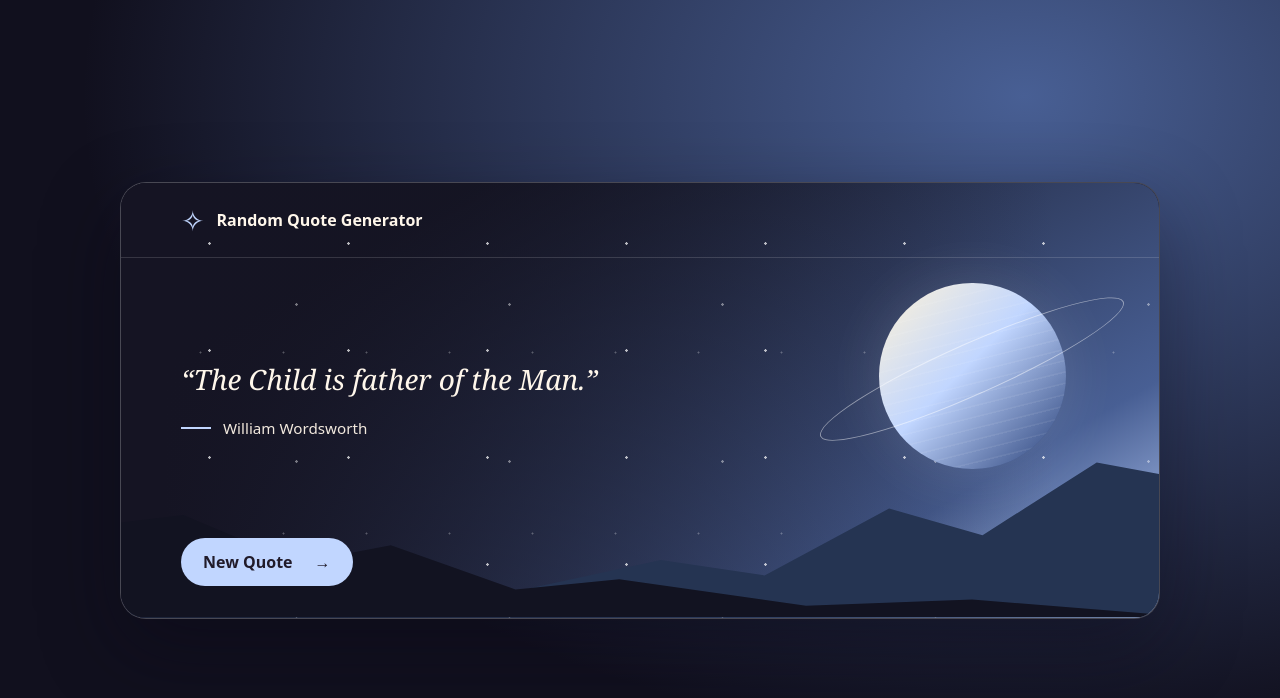
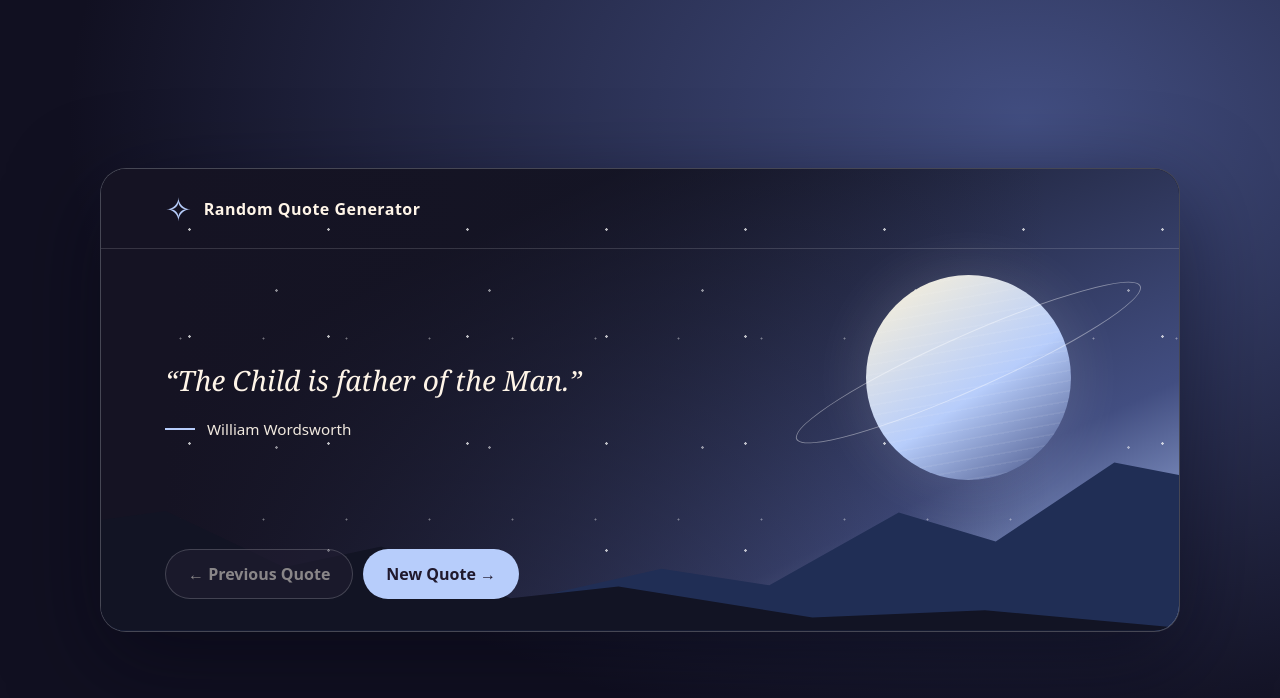
Before and after one commit to alina-233/CodeAlpha_RandomQuoteGenerator, a plain HTML site: page index.html in a window 1280 px wide. Drawn offline with Linux system fonts and the light colour scheme.

Commit message:
Add files via upload

```diff
--- a/index.html
+++ b/index.html
@@ -3,7 +3,7 @@
 <head>
   <meta charset="UTF-8">
   <meta name="viewport" content="width=device-width, initial-scale=1">
-  <meta name="theme-color" content="#171526">
+  <meta name="theme-color" content="#151323">
   <title>Random Quote Generator</title>
 
   <style>
@@ -13,27 +13,27 @@
 
     :root {
       color-scheme: dark;
-      --sky: #69538d;
-      --accent: #f1c898;
-      --mountain: #372a4e;
+      --sky: #55457f;
+      --accent: #f1bd88;
+      --mountain: #251e42;
     }
 
     :root[data-scene="1"] {
-      --sky: #79557d;
-      --accent: #f2bfd9;
-      --mountain: #432b49;
+      --sky: #644c85;
+      --accent: #e9b4d8;
+      --mountain: #2e2146;
     }
 
     :root[data-scene="2"] {
-      --sky: #326574;
-      --accent: #abe6d8;
-      --mountain: #173d49;
+      --sky: #275b6a;
+      --accent: #9ae2cf;
+      --mountain: #123541;
     }
 
     :root[data-scene="3"] {
-      --sky: #485f94;
-      --accent: #c1d6ff;
-      --mountain: #253452;
+      --sky: #424e81;
+      --accent: #b7cdfb;
+      --mountain: #202e55;
     }
 
     body {
@@ -43,25 +43,25 @@
       display: grid;
       place-items: center;
       padding: clamp(16px, 5vw, 72px);
-      color: #fff7eb;
+      font-family: system-ui, sans-serif;
+      color: #fff5e8;
       background:
-        radial-gradient(ellipse at 80% 12%, var(--sky), transparent 65%),
-        #11101e;
-      font-family: system-ui, sans-serif;
+        radial-gradient(ellipse at 80% 15%, var(--sky), transparent 66%),
+        #111021;
     }
 
     main {
       position: relative;
       isolation: isolate;
       overflow: hidden;
-      width: min(100%, 1040px);
+      width: min(100%, 1080px);
       border: 1px solid #ffffff38;
       border-radius: 26px;
-      background: #151423;
-      box-shadow: 0 28px 80px #09081666;
+      background: #121324;
+      box-shadow: 0 28px 90px #06061380;
     }
 
-    /* Night-sky illustration */
+    /* Night sky, planet and mountains */
     .scene {
       position: absolute;
       inset: 0;
@@ -69,18 +69,17 @@
       overflow: hidden;
       pointer-events: none;
       background:
-        linear-gradient(90deg, #151423 4%, transparent 90%),
-        linear-gradient(150deg, #141523 20%, var(--sky) 77%, var(--accent));
+        linear-gradient(90deg, #151323 6%, transparent 88%),
+        linear-gradient(155deg, #141626 25%, var(--sky) 74%, var(--accent));
     }
 
     .stars {
       position: absolute;
       inset: 0;
-      opacity: 0.7;
       background-image:
-        radial-gradient(circle, #fff 1px, transparent 1.5px),
-        radial-gradient(circle, #fff9 1px, transparent 1.5px),
-        radial-gradient(circle, #fff6 0.8px, transparent 1.2px);
+        radial-gradient(circle, #ffffffb3 1px, transparent 1.5px),
+        radial-gradient(circle, #ffffff80 1px, transparent 1.5px),
+        radial-gradient(circle, #ffffff66 0.8px, transparent 1.2px);
       background-size: 139px 107px, 213px 157px, 83px 181px;
       background-position: 19px 7px, 69px 43px, 38px 79px;
     }
@@ -88,33 +87,34 @@
     .planet {
       position: absolute;
       top: 23%;
-      right: 9%;
-      width: 18%;
+      right: 10%;
+      width: 19%;
       aspect-ratio: 1;
       border-radius: 50%;
       background:
         repeating-linear-gradient(
-          166deg, transparent 0 9px, #ffffff12 10px 11px
+          170deg, transparent 0 8px, #ffffff12 9px 10px
         ),
-        linear-gradient(135deg, #fff3d7, var(--accent) 46%, var(--sky) 88%);
-      box-shadow: 0 0 60px #ffffff20;
+        linear-gradient(145deg, #fff4d5, var(--accent) 56%, var(--sky));
+      box-shadow: 0 0 60px #ffffff24;
     }
 
     .orbit {
       position: absolute;
-      top: 37%;
+      top: 36%;
       right: 2%;
-      width: 32%;
+      width: 35%;
       height: 12%;
-      border: 1px solid #ffffff77;
+      border: 1px solid #ffffff68;
       border-radius: 50%;
       transform: rotate(-24deg);
     }
 
     .ridge {
       position: absolute;
-      inset: auto 0 0;
-      height: 44%;
+      bottom: 0;
+      width: 100%;
+      height: 45%;
       background: var(--mountain);
       clip-path: polygon(
         0 98%, 18% 86%, 34% 91%, 52% 70%, 62% 78%,
@@ -123,49 +123,48 @@
     }
 
     .ridge.front {
-      height: 29%;
-      background: #121321;
+      height: 32%;
+      background: #121424;
       transform: scaleX(-1);
     }
 
+    /* Title and quote */
     header {
       display: flex;
       align-items: center;
       gap: 12px;
-      padding: 18px clamp(22px, 5vw, 60px);
+      padding: 18px clamp(22px, 5vw, 65px);
       border-bottom: 1px solid #ffffff24;
     }
 
     header span {
       color: var(--accent);
-      font-size: 28px;
+      font: 32px Georgia, serif;
     }
 
     h1 {
       margin: 0;
       font-size: 1rem;
       font-weight: 600;
+      letter-spacing: 0.03em;
     }
 
     figure {
       display: flex;
       flex-direction: column;
       justify-content: center;
-      min-height: 280px;
+      min-height: 300px;
       margin: 0;
-      padding: 36px clamp(22px, 5vw, 60px);
+      padding: 38px clamp(22px, 5vw, 65px);
     }
 
-    /* Sentence-sized text with room for natural line breaks */
     blockquote {
       width: min(72%, 38em);
       margin: 0;
       font-family: Georgia, "Times New Roman", serif;
       font-size: clamp(1.25rem, 2.2vw, 1.75rem);
-      font-weight: 400;
       font-style: italic;
       line-height: 1.5;
-      letter-spacing: normal;
     }
 
     figcaption {
@@ -173,7 +172,7 @@
       align-items: center;
       gap: 12px;
       margin-top: 18px;
-      color: #f2e9de;
+      color: #f1e9df;
       font-size: 0.95rem;
     }
 
@@ -184,25 +183,32 @@
       background: var(--accent);
     }
 
+    /* Navigation */
     footer {
-      padding: 0 clamp(22px, 5vw, 60px) 32px;
+      display: flex;
+      flex-wrap: wrap;
+      gap: 10px;
+      padding: 0 clamp(22px, 5vw, 65px) 32px;
     }
 
     button {
-      display: inline-flex;
-      align-items: center;
-      gap: 22px;
       padding: 13px 22px;
-      border: 0;
+      border: 1px solid transparent;
       border-radius: 100px;
       background: var(--accent);
-      color: #211b2a;
+      color: #20192d;
       font: 600 1rem system-ui, sans-serif;
       cursor: pointer;
     }
 
-    button:hover {
-      filter: brightness(1.08);
+    #previous {
+      border-color: #ffffff60;
+      background: #221e33;
+      color: #fff7eb;
+    }
+
+    button:enabled:hover {
+      filter: brightness(1.1);
     }
 
     button:focus-visible {
@@ -210,28 +216,37 @@
       outline-offset: 4px;
     }
 
+    button:disabled {
+      opacity: 0.5;
+      cursor: default;
+    }
+
     @media (max-width: 640px) {
       .planet {
-        top: 76px;
+        top: 78px;
         right: 12%;
-        width: 84px;
+        width: 80px;
       }
 
       .orbit {
-        top: 104px;
-        right: calc(12% - 23px);
+        top: 105px;
+        right: calc(12% - 25px);
         width: 130px;
-        height: 23px;
+        height: 22px;
       }
 
       figure {
-        min-height: 265px;
-        padding-top: 120px;
+        min-height: 270px;
+        padding-top: 125px;
         padding-bottom: 24px;
       }
 
       blockquote {
         width: 100%;
+      }
+
+      footer {
+        padding-bottom: 24px;
       }
     }
   </style>
@@ -258,8 +273,12 @@
     </figure>
 
     <footer>
+      <button id="previous" type="button" disabled>
+        ← Previous Quote
+      </button>
+
       <button id="next" type="button">
-        New Quote <span aria-hidden="true">→</span>
+        New Quote →
       </button>
     </footer>
   </main>
@@ -286,25 +305,45 @@
 
     const quoteText = document.getElementById("quote");
     const authorText = document.getElementById("author");
+    const previousButton = document.getElementById("previous");
     const nextButton = document.getElementById("next");
 
-    let currentIndex = Math.floor(Math.random() * quotes.length);
+    // Keep the order of quotes shown during this visit.
+    const firstIndex = Math.floor(Math.random() * quotes.length);
+    const quoteHistory = [firstIndex];
+    let position = 0;
 
     function displayQuote() {
-      const quote = quotes[currentIndex];
+      const index = quoteHistory[position];
+      const quote = quotes[index];
+
       quoteText.textContent = `“${quote.text}”`;
       authorText.textContent = quote.author;
-      document.documentElement.dataset.scene = currentIndex;
+      document.documentElement.dataset.scene = index;
+      previousButton.disabled = position === 0;
     }
 
-    function showNextQuote() {
-      // Move at least one position so the current quote cannot repeat.
-      const step = 1 + Math.floor(Math.random() * (quotes.length - 1));
-      currentIndex = (currentIndex + step) % quotes.length;
+    previousButton.addEventListener("click", () => {
+      if (position === 0) return;
+
+      position--;
       displayQuote();
-    }
+    });
 
-    nextButton.addEventListener("click", showNextQuote);
+    nextButton.addEventListener("click", () => {
+      // After going back, move forward through the quotes already seen.
+      // At the end of the history, choose a different random quote.
+      if (position === quoteHistory.length - 1) {
+        const currentIndex = quoteHistory[position];
+        const step = 1 + Math.floor(Math.random() * (quotes.length - 1));
+        const nextIndex = (currentIndex + step) % quotes.length;
+        quoteHistory.push(nextIndex);
+      }
+
+      position++;
+      displayQuote();
+    });
+
     displayQuote();
   </script>
 </body>
```
